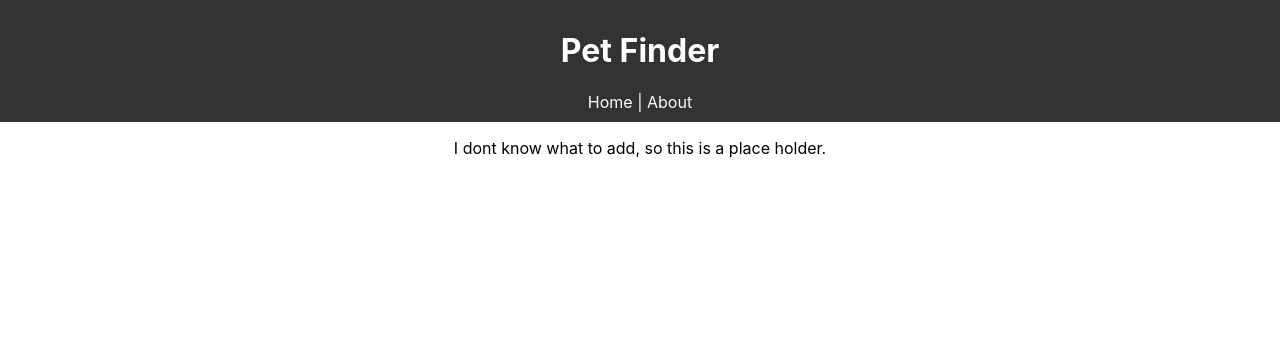
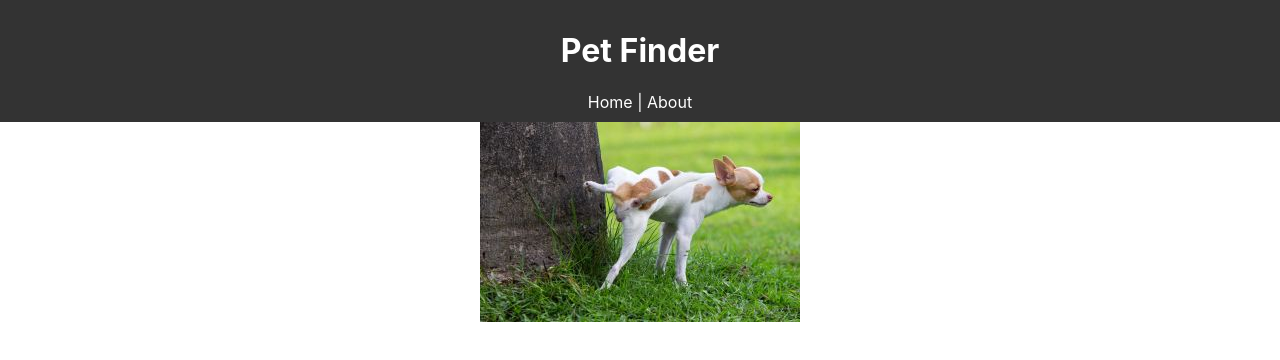
Before and after one commit to CSI-280/team1, a React (Create React App) app: page / in a window 1280 px wide. Shown: the top 360 px of the page. Built offline with nearby package versions, Linux system fonts and the light colour scheme.

Commit message:
added an image to the home page

```diff
--- a/src/App.js
+++ b/src/App.js
@@ -2,6 +2,7 @@ import React from 'react';
 import './App.css';
 import { BrowserRouter as Router, Route } from 'react-router-dom';
 import Header from './components/header';
+import Home from './components/pages/home'
 import About from './components/pages/about';
 
 function App() {
@@ -10,7 +11,7 @@ function App() {
       <div className="App">
         <div className="container">
           <Header />
-        <p>I dont know what to add, so this is a place holder.</p>
+        <Route exact path = "/" component={Home} />
         <Route path="/About" component={About} />
         </div>
       </div>
--- /dev/null
+++ b/src/components/pages/home.js
@@ -0,0 +1,10 @@
+import React from 'react';
+import dog from './../images/dog.jpg';
+
+function Home() {
+    return (
+        <img src={dog} alt="this is a dog" />
+    )
+}
+
+export default Home
```
Also changed, not shown: src/components/images/dog.jpg (added).
